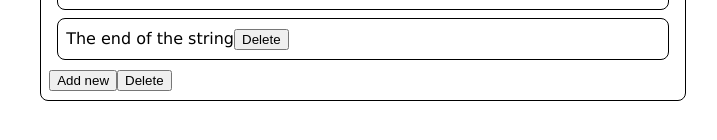
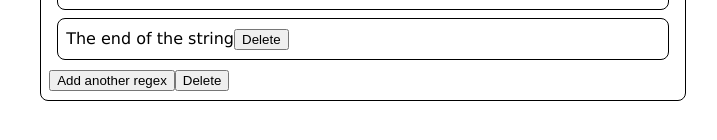
Before and after one commit to azdavis/regex-builder, a React (Create React App) app: page / in a window 1280 px wide. Shown: the part 606-746 px from the top of the page, without its empty margins (277-994 px from the left). Built offline with nearby package versions, Linux system fonts and the light colour scheme.

Commit message:
Tweak wording

```diff
--- a/src/Regex.tsx
+++ b/src/Regex.tsx
@@ -69,7 +69,7 @@ function regexImpl(val: RegexT, onChange: RegexChange): ReactElement {
               })
             }
           >
-            Add new
+            Add another regex
           </button>
         </>
       );
@@ -101,7 +101,7 @@ function regexImpl(val: RegexT, onChange: RegexChange): ReactElement {
               })
             }
           >
-            Add new
+            Add another regex
           </button>
         </>
       );
```
